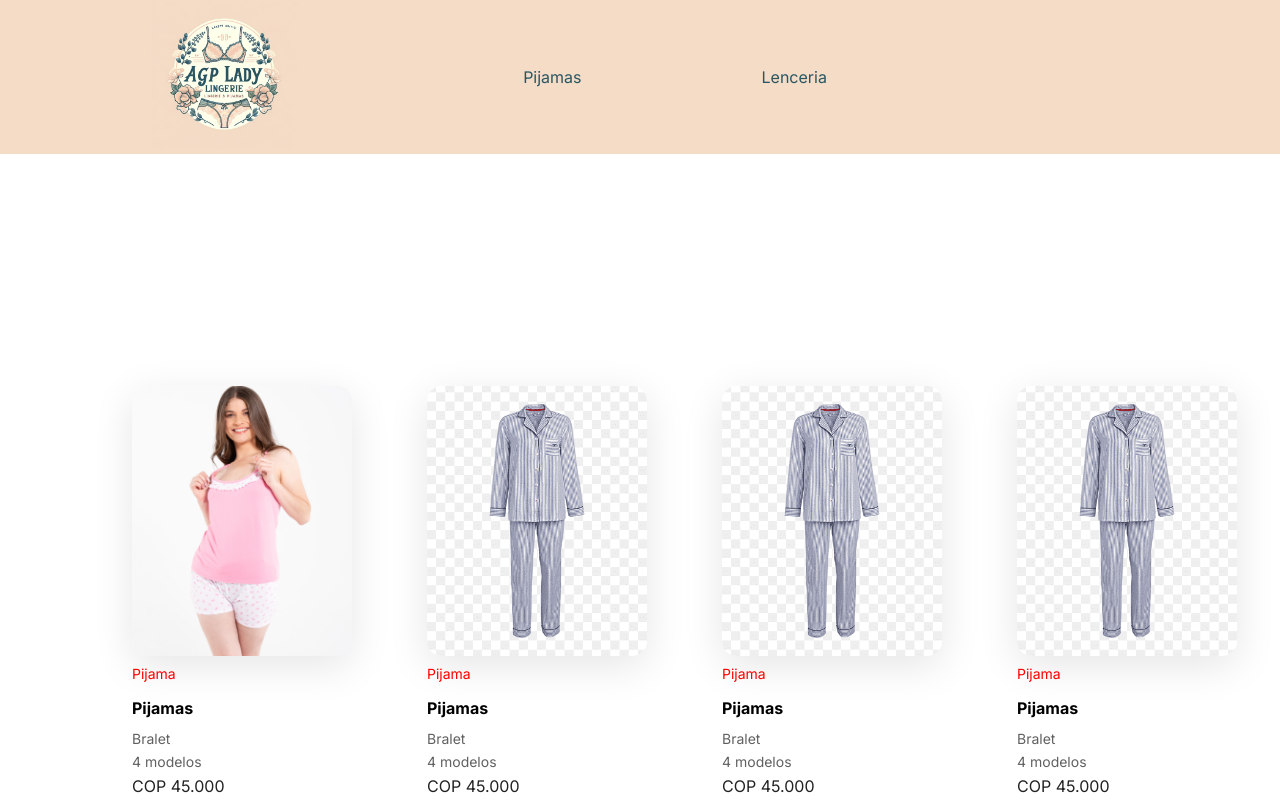
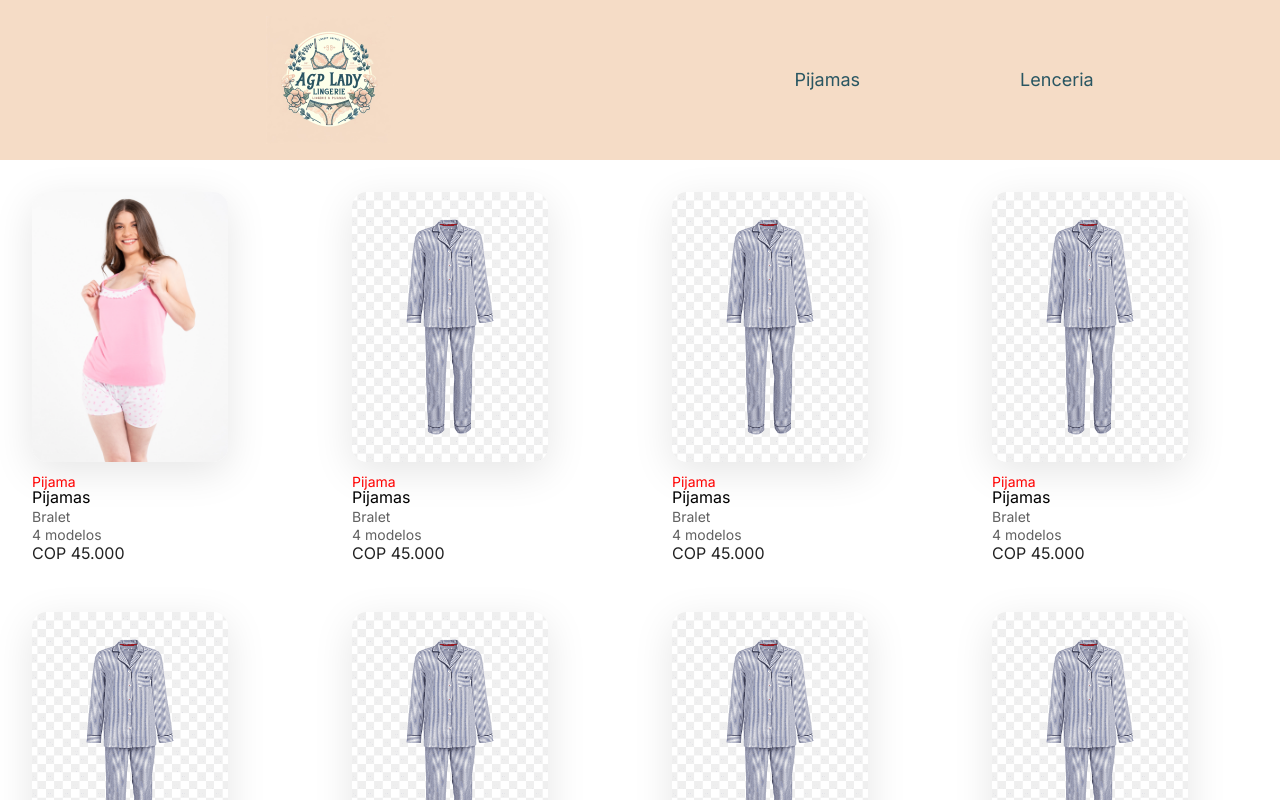
Before and after one commit to Diego2772/Tienda-pijamas, a Next.js app: page /pijamas in a window 1280 px wide. Shown: the top 800 px of the page. Built offline with nearby package versions, Linux system fonts and the light colour scheme.

Commit message:
Cambios para la vista movil

```diff
--- a/package.json
+++ b/package.json
@@ -12,8 +12,8 @@
     "@nextui-org/card": "^2.0.28",
     "@nextui-org/react": "^2.3.6",
     "next": "14.2.3",
-    "react": "^18",
-    "react-dom": "^18",
+    "react": "^18.3.1",
+    "react-dom": "^18.3.1",
     "react-image-gallery": "^1.3.0",
     "react-responsive-carousel": "^3.2.23"
   },
--- a/src/app/globals.css
+++ b/src/app/globals.css
@@ -1,52 +1,35 @@
+
+@tailwind base;
+@tailwind components;
+@tailwind utilities;
+
 body{
     margin: auto;
 }
 
-nav{
-    display: flex;
-    justify-content: space-between; /* Distribuye los elementos a lo largo del eje principal (horizontalmente) */
-    align-items: center; /* Centra verticalmente los elementos */
-    background-color: #f5dcc6;
-    width: 100%;
-    color: #295662;
-}
-.logo{
-    padding-left: 50px;
-
-}
-.navegacion{
-    width: 650px;
-    justify-content: center;
-    margin-right: 300px;
-}
-.opciones {
-    display: flex;
-    list-style: none;
-    margin: 0; /* Elimina el margen predeterminado de la lista */
-    text-decoration: none;
-    justify-content: center;
-
-}
 .opciones a {
     text-decoration: none;
     color:#295662;
 }
 
 .opciones li {
-     /* Muestra los elementos de la lista en línea */
-    margin-left: 90px; /* Añade un espacio entre las opciones */
+
+    margin-left: 90px;
     margin-right: 90px;
 }
+
 .opciones link:visited{
     text-decoration: none;
     color: #000;
 
 }
+
 .logo link:visited{
     text-decoration: none;
     color: #000;
 
 }
+
 .logo a {
     text-decoration: none;
     color:antiquewhite;
@@ -138,6 +121,7 @@ product-name {
     font-weight: 400;
     color: rgb(97,97,97);
     margin-bottom: 10px;
+    margin-top: 10px;
     transition: all 1s;
     opacity: 1;
 }
@@ -146,6 +130,7 @@ product-name {
     opacity: 0;
 }
 .price{
+    margin-top: 10px;
     color: rgb(34, 34, 34);
 }
 .detail span,
@@ -153,15 +138,6 @@ product-name {
 .detail p.category,
 .detail p.price {
     line-height: 0.6; /* Reducir el interlineado a 1 (o cualquier valor que prefieras) */
-}
-.ventas{
-    display: flex;
-    display: grid;
-    grid-template-columns: repeat(4, 1fr);
-    justify-content: center;
-    margin-left: 100px;
-    margin-top: 200px;
-
 }
 
 .carousel-container {
@@ -180,3 +156,9 @@ product-name {
     height: 150px;
     margin-left: 100px;
   }
+
+@media (max-width: 800px) {
+    #central {
+       flex-direction: column;
+    }
+}
--- a/src/app/lenceria/page.jsx
+++ b/src/app/lenceria/page.jsx
@@ -4,12 +4,11 @@ import "../globals.css";
 import { useState } from "react";
 import list from "../../../public/lenceria";
 
+{/* <div class="ventas grid grid-cols-4 justify-center ml-100px mt-200px"> */};
+
 function Lenceria() {
-
-  // Estado inicial: un objeto que contiene el estado para cada producto
   const [productMedia, setProductMedia] = useState({});
 
-  // Función para cambiar la imagen principal de un producto al pasar el cursor sobre las miniaturas
   const handleMediaChange = (productId, image) => {
     setProductMedia({ ...productMedia, [productId]: image });
   };
@@ -19,16 +18,15 @@ function Lenceria() {
   };
 
   return (
-    <div className="ventas">
+    <div className="flex items-center justify-center h-full">
+     <div className="ventas grid grid-cols-1 md:grid-cols-2 lg:grid-cols-4 lg:gap-10 justify-center lg:ml-10 md:ml-0 lg:mt-20">
       {list.map((item, index) => (
         <div className="product" key={index}>
           <div className="images">
             <div className="preview">
-              {/* Imagen principal: utiliza el estado correspondiente al producto actual */}
               <img src={productMedia[index] || item.img} alt="" />
             </div>
             <div className="hover-images">
-              {/* Miniaturas */}
               {Object.values(item.productMedia).map((image, idx) => (
                 <img
                   key={idx}
@@ -40,7 +38,6 @@ function Lenceria() {
               ))}
             </div>
           </div>
-          {/* Detalles del producto */}
           <div className="detail">
             <span>{item.tipo}</span>
             <h4 className="product-name">{item.title}</h4>
@@ -51,6 +48,7 @@ function Lenceria() {
         </div>
       ))}
     </div>
+  </div>
   );
 }
 
--- a/src/app/nav/Navbar.jsx
+++ b/src/app/nav/Navbar.jsx
@@ -1,24 +1,83 @@
+"use client";
+import React, { useState } from "react";
 import Link from "next/link";
 
 function Navbar() {
+  const [isOpen, setIsOpen] = useState(false);
   return (
-    <nav>
-      <div className="logo">
-        <Link href="/">
-          <img src="/images/LOGO.AGP.jpg" alt="AGP Lady Lingerie Logo" />
+
+    <header className="bg-[#f5dcc6] p-4">
+  <div className="container mx-auto flex items-center justify-center">
+    {/* Contenido visible en pantallas grandes */}
+    <div className="hidden lg:flex items-center">
+      <div className="ml-20">
+      <Link href="/" >
+        <img
+          src="/images/LOGO.AGP.jpg"
+          alt="AGP Lady Lingerie Logo"
+          className="w-24 h-24 lg:w-32 lg:h-32"
+        />
+      </Link>
+      </div>
+      <div className="flex ml-60">
+        <Link
+          href="/pijamas"
+          className="text-base font-normal md:text-lg text-[#295662] ml-40"
+          prefetch={false}
+        >
+          Pijamas
+        </Link>
+        <Link
+          href="/lenceria"
+          className="text-base font-normal md:text-lg text-[#295662] ml-40"
+          prefetch={false}
+        >
+          Lenceria
         </Link>
       </div>
-      <div className="navegacion">
-        <ul className="opciones">
-          <li>
-            <Link href="/pijamas">Pijamas</Link>
-          </li>
-          <li>
-            <Link href="/lenceria">Lenceria</Link>
-          </li>
-        </ul>
-      </div>
-    </nav>
+    </div>
+
+    {/* Botón de menú para dispositivos móviles */}
+    <div className="lg:hidden">
+      <button
+        type="button"
+        className="rounded-md bg-[#f5dcc6] text-[#295662] p-2 text-base font-normal transition-colors hover:bg-gray-200 focus:outline-none focus:ring-2 focus:ring-gray-950 dark:bg-gray-800 dark:text-gray-50 dark:hover:bg-gray-700 dark:focus:ring-gray-300"
+        onClick={() => setIsOpen(!isOpen)}
+      >
+        <span className="sr-only">Toggle menu</span>
+      </button>
+      {/* Contenido desplegable para dispositivos móviles */}
+      {isOpen && (
+        <div className="absolute top-20 left-0 right-0 z-50 bg-white shadow-lg dark:bg-gray-950">
+          <nav className="flex flex-col">
+            <Link
+              href="/pijamas"
+              className="flex items-center gap-2 px-4 py-3 text-base font-normal text-[#295662] hover:bg-gray-100 dark:text-white dark:hover:bg-gray-800"
+              prefetch={false}
+            >
+              Pijamas
+            </Link>
+            <Link
+              href="/lenceria"
+              className="flex items-center gap-2 px-4 py-3 text-base font-normal text-[#295662] hover:bg-gray-100 dark:text-white dark:hover:bg-gray-800"
+              prefetch={false}
+            >
+              Lenceria
+            </Link>
+          </nav>
+        </div>
+      )}
+      <Link href="/" className="ml-0">
+        <img
+          src="/images/LOGO.AGP.jpg"
+          alt="AGP Lady Lingerie Logo"
+          className="w-24 h-24 lg:w-32 lg:h-32"
+        />
+      </Link>
+    </div>
+  </div>
+</header>
+
   );
 }
 
--- a/src/app/pijamas/page.jsx
+++ b/src/app/pijamas/page.jsx
@@ -19,7 +19,7 @@ function App() {
   };
 
   return (
-    <div className="ventas">
+    <div class="ventas grid grid-cols-4 justify-center ml-100px mt-200px">
       {list.map((item, index) => (
         <div className="product" key={index}>
           <div className="images">
```
Also changed, not shown: 1 other file (tests, documents, lock files or other folders).
